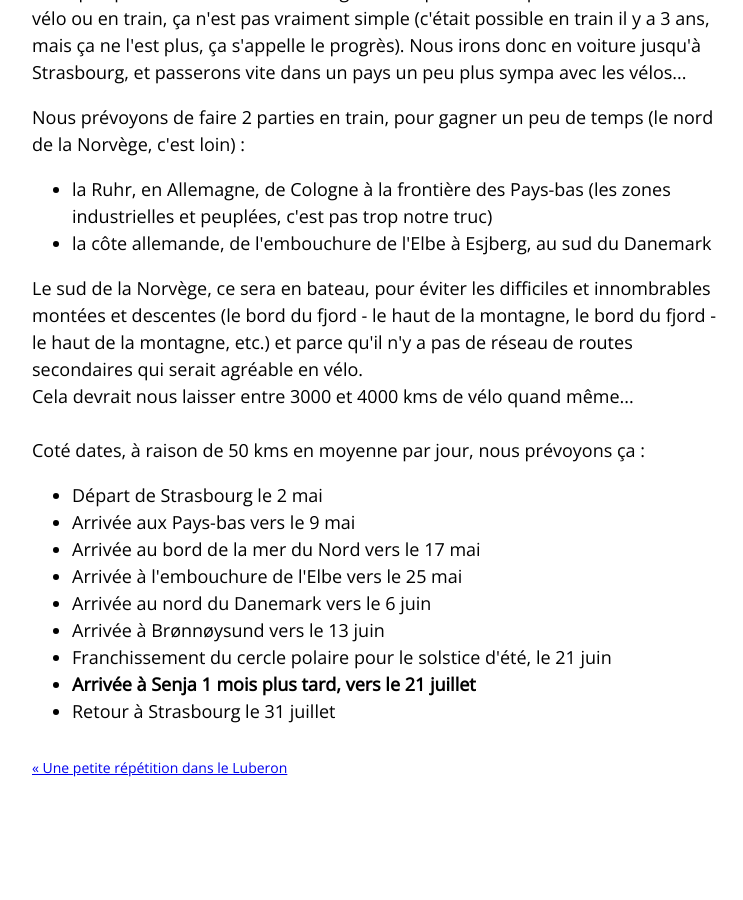
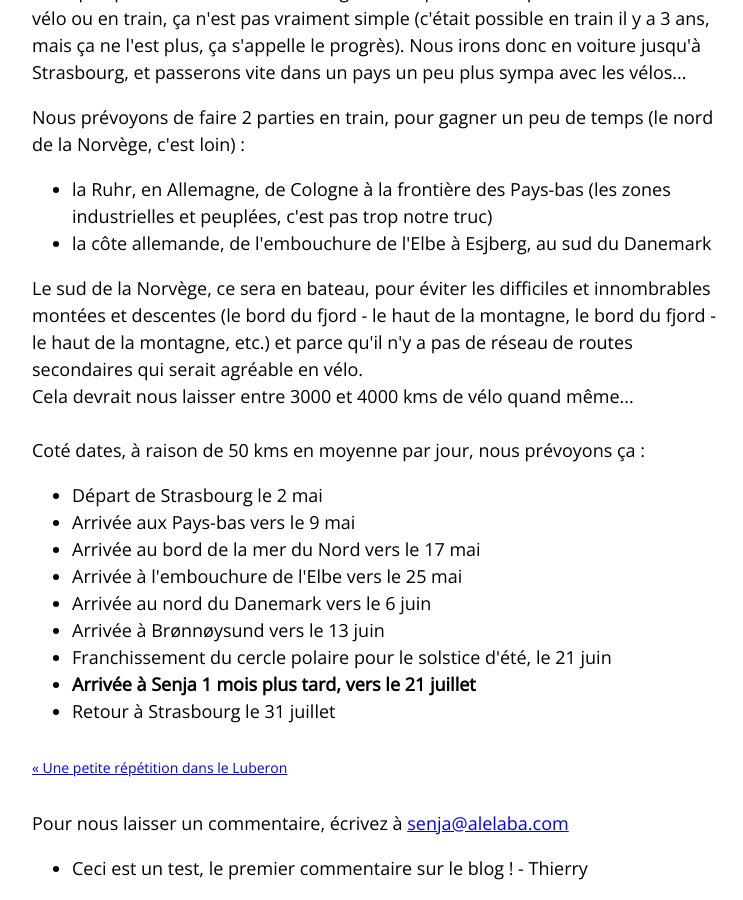
Before and after one commit to thvallee/senja, a Jekyll site: the page built from _posts/2019-04-23-itineraire.html, in a window 1280 px wide and 900 px high, scrolled down 1585 px. Shown: the whole window, without its empty margins (258-1001 px from the left). Built offline with Jekyll 4.4.1, drawn with Linux system fonts in a browser that asks for light colours; before the commit the page ends 2385 px from its top, so only the background shows below that.

Commit message:
commentaires

```diff
--- a/_layouts/posts.html
+++ b/_layouts/posts.html
@@ -36,3 +36,10 @@ layout: default
     <a class="next" href="{{page.next.url}}">{{page.next.title}} &raquo;</a>
   {% endif %}
 </div>
+
+<p>Pour nous laisser un commentaire, écrivez à <a href="mailto:senja@alelaba.com?subject={{page.title}}">senja@alelaba.com</a></p>
+<ul>
+{% for comment in page.comments %}
+  <li>{{comment}}</li>
+{% endfor %}
+</ul>
--- a/_posts/2019-04-23-itineraire.html
+++ b/_posts/2019-04-23-itineraire.html
@@ -2,6 +2,7 @@
 layout: posts
 title:  "L'itinéraire"
 by: "Thierry"
+comments: ["Ceci est un test, le premier commentaire sur le blog ! - Thierry"]
 ---
 
 <div>De Gap (enfin de Strasbourg, en vrai) à l'île de Senja, au nord de la Norvège.</div>
```
